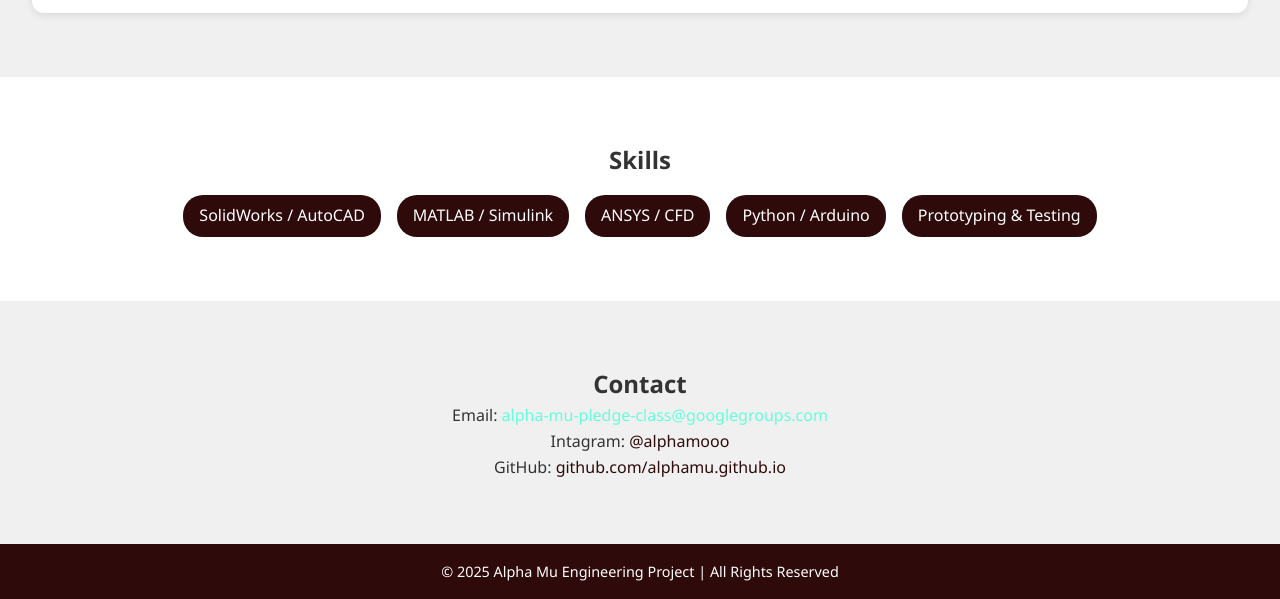
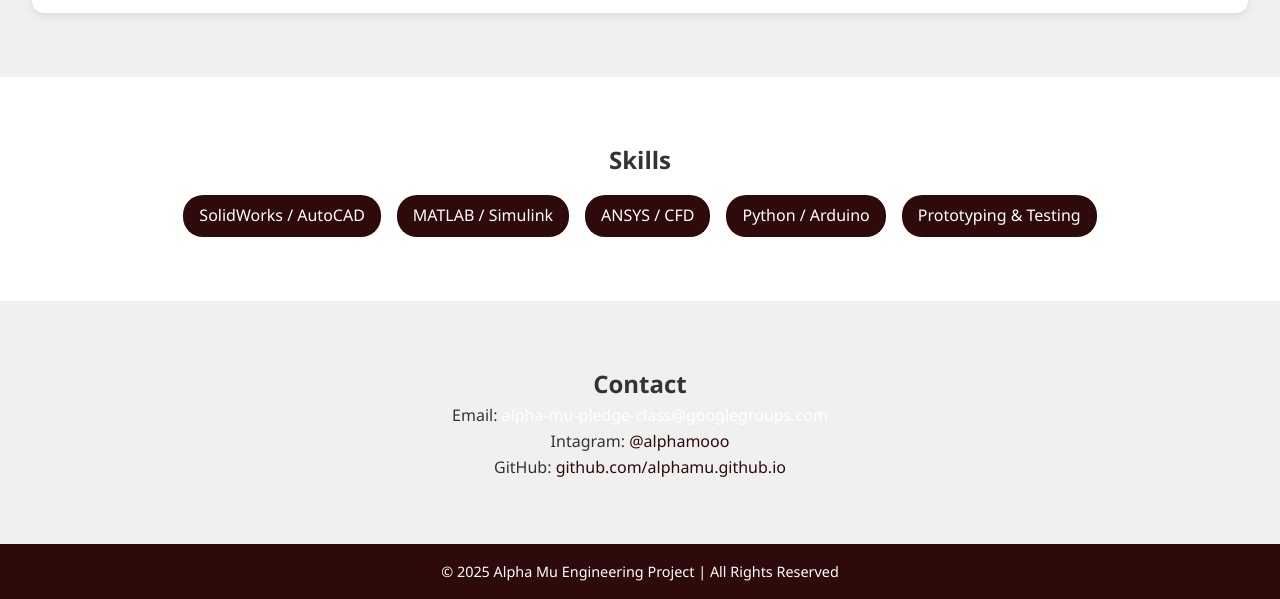
Before and after one commit to kristyhuynh/alphamu.github.io, a plain HTML site: page index.html in a window 1280 px wide. In both pictures the pointer is over the link "alpha-mu-pledge-class@googlegroups.com". Shown: the part 868-1467 px from the top of the page. Drawn offline with Linux system fonts and the light colour scheme.

Commit message:
Update style.css

```diff
--- a/style.css
+++ b/style.css
@@ -168,7 +168,7 @@ nav {
 }
 
 #contact a:hover {
-    color: #64ffda;
+    color: #ffffff;
 }
 
 /* === FOOTER === */
```
